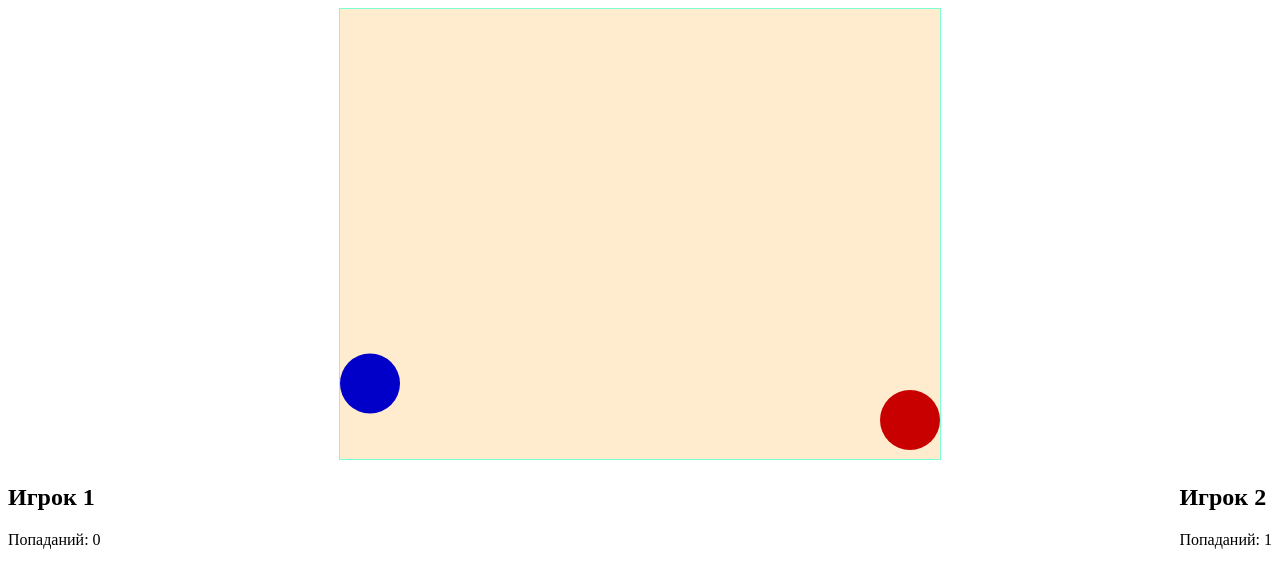
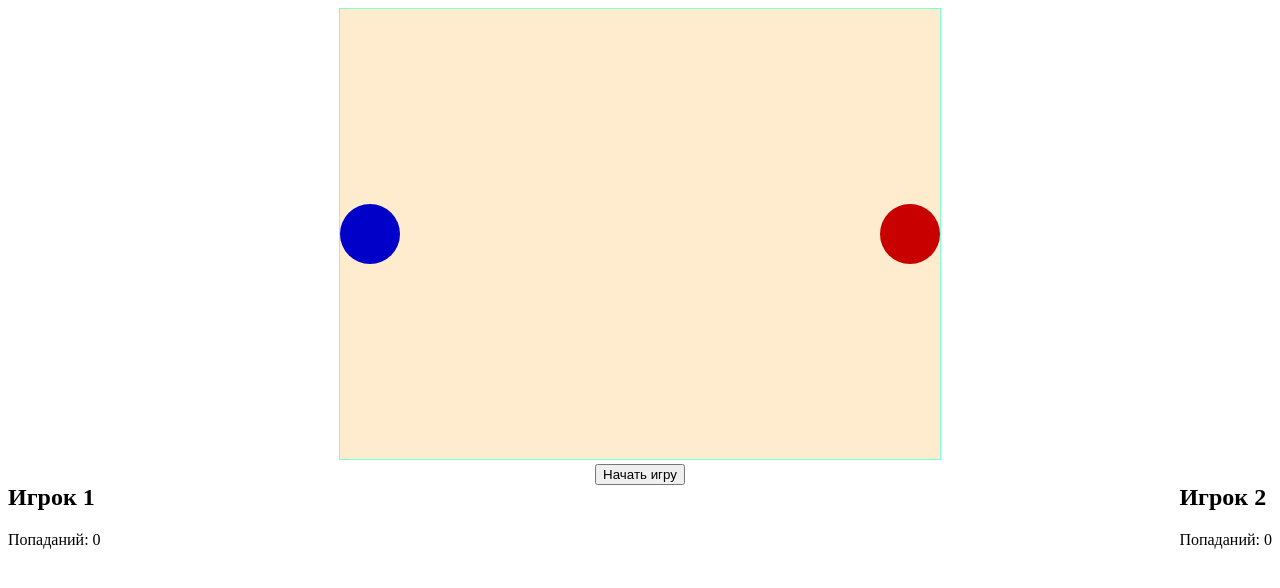
Before and after one commit to ili-che-w/tz-microboard, a plain HTML site: page index.html in a window 1280 px wide. Drawn offline with Linux system fonts and the light colour scheme.

Commit message:
minor fixes

```diff
--- a/draw.js
+++ b/draw.js
@@ -1,30 +1,97 @@
 import { Spell, Player } from './players.js'
 
-const playerRadius = 30
 const playerwins = [
   document.getElementById('player1wins'),
   document.getElementById('player2wins')
 ]
 
-export const draw = (ctx, canvasHeight, canvasWidth) => {
-  const players = [
-    new Player(1, playerRadius, 'rgb(0 0 200)', 0.5, true, 'right'),
-    new Player(2, canvasWidth - playerRadius, 'rgb(200 0 0)', 2, false, 'left')
-  ]
-  let spells = []
+const refreshPlayersStatistics = () => {
+  playerwins.forEach((elem) => (elem.innerText = 0))
+}
 
-  const topLimit = 0,
-    bottomLimit = canvasHeight
+const refreshField = (ctx) => {}
 
-  const tick = () => {
-    ctx.clearRect(0, 0, canvas.width, canvas.height)
+export class Drawing {
+  constructor(ctx, canvasHeight, canvasWidth) {
+    this.ctx = ctx
+    this.canvasHeight = canvasHeight
+    this.canvasWidth = canvasWidth
 
-    players.forEach((player) => {
-      player.paint(ctx)
+    this.running = false
+    this.animationFrameId = null
+
+    this.playerRadius = 30
+
+    this.players = [
+      new Player(1, this.playerRadius, 'rgb(0 0 200)', Math.random() * 2, true, 'right'),
+      new Player(
+        2,
+        this.canvasWidth - this.playerRadius,
+        'rgb(200 0 0)',
+        Math.random() * 2,
+        false,
+        'left'
+      )
+    ]
+    this.spells = []
+
+    this.clearField()
+  }
+
+  clearField() {
+    // erase all drawing
+    this.ctx.clearRect(0, 0, this.canvasWidth, this.canvasHeight)
+
+    // delete all spells
+    this.spells = []
+
+    // players initial state
+    this.players.forEach((player) => player.init(this.ctx))
+  }
+
+  toggle() {
+    if (this.animationFrameId === null) {
+      let start = 0
+
+      const animate = (timestamp) => {
+        this.running = true
+        const elapsed = timestamp - start
+
+        if (elapsed > 10) {
+          start = timestamp
+          this.draw()
+        }
+
+        this.animationFrameId = window.requestAnimationFrame(animate)
+      }
+
+      animate()
+    } else {
+      // stop animation
+      window.cancelAnimationFrame(this.animationFrameId)
+      this.animationFrameId = null
+      this.running = false
+
+      // clear field
+      this.clearField()
+
+      // refresh players statistics
+      refreshPlayersStatistics()
+    }
+  }
+
+  draw() {
+    const topLimit = 0,
+      bottomLimit = this.canvasHeight
+
+    this.ctx.clearRect(0, 0, this.canvasWidth, this.canvasHeight)
+
+    this.players.forEach((player) => {
+      player.paint(this.ctx)
 
       const { id, x, y, lastFired, fireInterval, fireDirection } = player
 
-      if (y + playerRadius >= bottomLimit || y - playerRadius <= topLimit) {
+      if (y + this.playerRadius >= bottomLimit || y - this.playerRadius <= topLimit) {
         player.up = !player.up
       }
 
@@ -33,51 +100,35 @@ export const draw = (ctx, canvasHeight, canvasWidth) => {
 
       if (diff >= fireInterval) {
         const spellDirection = fireDirection === 'right',
-          spellId = spells.length + 1,
+          spellId = this.spells.length + 1,
           newSpell = new Spell(spellId, x, y, 'rgb(0 200 0)', spellDirection, id)
 
-        spells.push(newSpell)
+        this.spells.push(newSpell)
         player.spellsCount++
         player.lastFired = time
       }
     })
 
-    spells.forEach((spell) => {
-      spell.paint(ctx)
+    this.spells.forEach((spell) => {
+      spell.paint(this.ctx)
 
       const { id, x, y, playerId } = spell
 
-      const playersAtField = players.filter((player) => player.id !== playerId)
+      const playersAtField = this.players.filter((player) => player.id !== playerId)
 
       playersAtField.forEach((player) => {
-        const cnd1 = player.x - playerRadius <= x && x <= player.x + playerRadius,
-          cnd2 = player.y - playerRadius <= y && y <= player.y + playerRadius
+        const cnd1 = player.x - this.playerRadius <= x && x <= player.x + this.playerRadius,
+          cnd2 = player.y - this.playerRadius <= y && y <= player.y + this.playerRadius
 
         if (cnd1 && cnd2) {
-          console.log('popadanie', player.id)
           player.hurtsCount++
-          spells = spells.filter((spell) => spell.id !== id)
+          this.spells = this.spells.filter((spell) => spell.id !== id)
 
-          const winner = players.find((p) => p.id === playerId)
+          const winner = this.players.find((p) => p.id === playerId)
           winner.winsCount++
           playerwins[winner.id - 1].innerText = winner.winsCount
         }
       })
     })
   }
-
-  let start = 0
-
-  const animate = (timestamp) => {
-    const elapsed = timestamp - start
-
-    if (elapsed > 10) {
-      start = timestamp
-      tick()
-    }
-
-    window.requestAnimationFrame(animate)
-  }
-
-  animate()
 }
--- a/index.html
+++ b/index.html
@@ -11,12 +11,20 @@
       <canvas id="canvas" width="600" height="450"></canvas>
     </div>
 
-    <div style="display: flex; justify-content: space-between">
-      <div>
+    <div
+      class="game-controls cards"
+      style="display: flex; justify-content: space-between"
+    >
+      <div class="game-control card player">
         <h2>Игрок 1</h2>
         <div>Попаданий: <span id="player1wins">0</span></div>
       </div>
-      <div>
+
+      <div class="game-control card">
+        <button id="start">Начать игру</button>
+      </div>
+
+      <div class="game-control card player">
         <h2>Игрок 2</h2>
         <div>Попаданий: <span id="player2wins">0</span></div>
       </div>
--- a/main.js
+++ b/main.js
@@ -2,11 +2,20 @@
  *
  */
 
-import { draw } from './draw.js'
+import { Drawing } from './draw.js'
 
 const canvas = document.getElementById('canvas')
+const start = document.getElementById('start')
+const ctx = canvas.getContext('2d')
 
-if (canvas.getContext) {
-  const ctx = canvas.getContext('2d')
-  window.addEventListener('load', () => draw(ctx, canvas.height, canvas.width))
+let started = false
+const drawing = new Drawing(ctx, canvas.height, canvas.width)
+
+const startGame = (e) => {
+  if (ctx) {
+    drawing.toggle()
+    start.innerText = drawing.running ? 'Остановить игру' : 'Начать игру'
+  }
 }
+
+start.addEventListener('click', startGame)
--- a/players.js
+++ b/players.js
@@ -17,8 +17,10 @@ class Circle {
 export class Spell extends Circle {
   constructor(id, x, y, color, moveRight, playerId) {
     super(x, y, 15, color)
+
     this.id = id
     this.speed = 10
+
     this.moveRight = moveRight
     this.playerId = playerId
   }
@@ -32,10 +34,13 @@ export class Spell extends Circle {
 export class Player extends Circle {
   constructor(id, x, color, speed, up, fireDirection) {
     super(x, 225, 30, color)
+
+    this.initialPos = 225
     this.id = id
     this.speed = speed
     this.up = up
     this.fireDirection = fireDirection
+
     this.spellsCount = 0
     this.hurtsCount = 0
     this.winsCount = 0
@@ -43,6 +48,11 @@ export class Player extends Circle {
     this.fireInterval = 5000
   }
 
+  init(ctx) {
+    this.y = this.initialPos
+    super.paint(ctx)
+  }
+
   paint(ctx) {
     super.paint(ctx)
     this.y += this.up ? this.speed : -this.speed
```
Also changed, not shown: .prettierrc.json.
